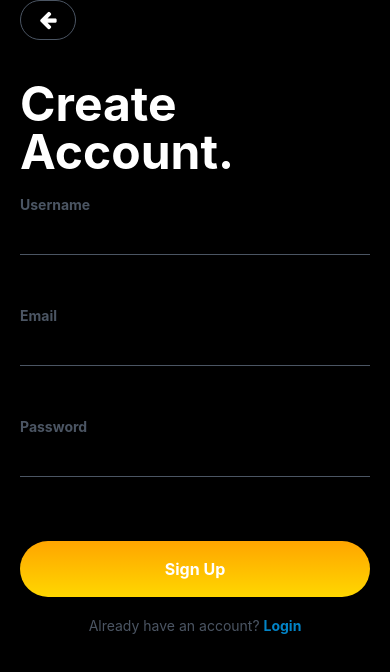
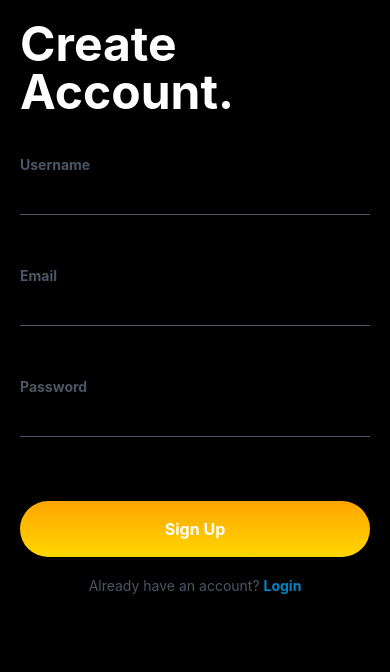
Before and after one commit to mubeenkexe/NativeApp-UPS, a React Native app: screen /SignUp in a window 390 px wide. Shown: the top 672 px of the page. Built offline with nearby package versions, Linux system fonts and the light colour scheme.

Commit message:
🔥Remove Code/File(s): Eliminate code for Go Back Icon because of no need

```diff
--- a/src/pages/SignInScreen.js
+++ b/src/pages/SignInScreen.js
@@ -38,17 +38,8 @@ export default function SignInScreen({ navigation }) {
                     <View className="bg-black h-full w-full px-5 space-y-5">
                         <StatusBar style="light" backgroundColor="black" translucent={false}/>
 
-                        {/* GoBack Icon */}
-
-                        <TouchableOpacity
-                            className="border-gray-600 border w-14 h-10 rounded-full items-center justify-center mb-5"
-                            onPress={() => navigation.push("/")}
-                        >
-                            <Icon name="arrow-left" color="white" size={20} />
-                        </TouchableOpacity>
-
                         {/* title */}
-                        <View className="mb-5">
+                        <View className="mb-5 pt-5">
                             <Text className="text-white font-bold text-5xl">Welcome</Text>
                             <Text className="text-white font-bold text-5xl">Back.</Text>
                         </View>
@@ -128,7 +119,7 @@ export default function SignInScreen({ navigation }) {
                                     )}
                                 />
                                 <TouchableOpacity
-                                    onPress={() => navigation.navigate("forgotpassword")}
+                                    onPress={() => navigation.navigate("ForgotPass")}
                                 >
                                     <Text className="text-gray-600 font-bold">
                                         Forgot Password?
--- a/src/pages/SignUpScreen.js
+++ b/src/pages/SignUpScreen.js
@@ -12,11 +12,9 @@ import {
 } from "react-native";
 import { StatusBar } from "expo-status-bar";
 import { Controller, useForm } from "react-hook-form";
-import Icon from "react-native-vector-icons/FontAwesome";
 import { LinearGradient } from "expo-linear-gradient";
 import { zodResolver } from "@hookform/resolvers/zod";
 import { SignInFormSchema } from "../utils/formValidations";
-import { router } from "expo-router";
 
 export default function SignUpScreen({ navigation }) {
 
@@ -54,17 +52,8 @@ export default function SignUpScreen({ navigation }) {
             translucent={false}
           />
 
-          {/* GoBack Icon */}
-
-          <TouchableOpacity
-            className="border-gray-600 border w-14 h-10 rounded-full items-center justify-center mb-5"
-            onPress={handleExit}
-          >
-            <Icon name="arrow-left" color="white" size={20} />
-          </TouchableOpacity>
-
           {/* title */}
-          <View className="mb-5">
+          <View className="mb-5 pt-5">
             <Text className="text-white font-bold text-5xl">Create</Text>
             <Text className="text-white font-bold text-5xl">Account.</Text>
           </View>
```
